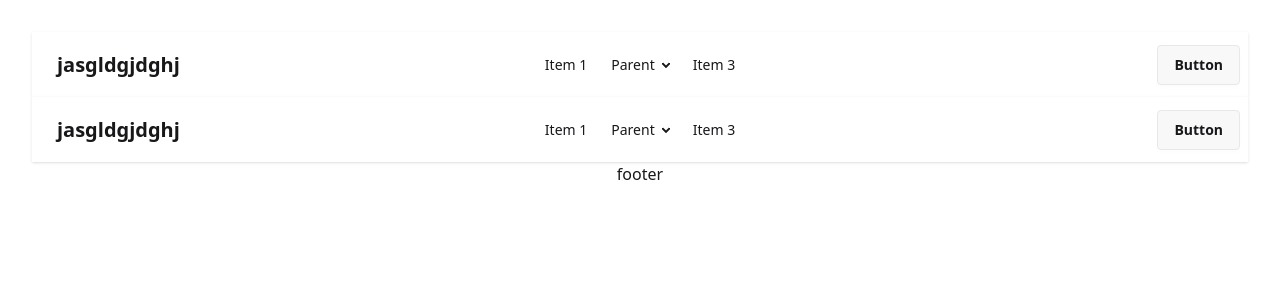
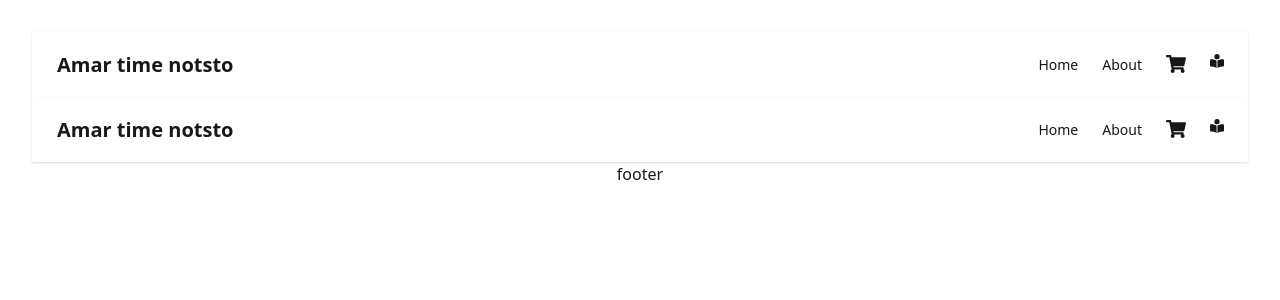
Before and after one commit to abdulalim1010/conseptual-repo, a React (Vite) app: page /navbar in a window 1280 px wide. Shown: the top 300 px of the page. Built offline with nearby package versions, Linux system fonts and the light colour scheme.

Commit message:
again add navbar

```diff
--- a/package.json
+++ b/package.json
@@ -13,6 +13,7 @@
     "@tailwindcss/vite": "^4.1.4",
     "react": "^19.0.0",
     "react-dom": "^19.0.0",
+    "react-icons": "^5.5.0",
     "react-router": "^7.5.1",
     "tailwindcss": "^4.1.4"
   },
--- a/src/Pages/Error.jsx
+++ b/src/Pages/Error.jsx
@@ -1,8 +1,10 @@
 import React from 'react';
+import Navbar from '../components/Navbar/Navbar';
 
 const Error = () => {
   return (
     <div>
+      <Navbar/>
       <h1>error handele</h1>
     </div>
   );
--- a/src/components/Navbar/Navbar.jsx
+++ b/src/components/Navbar/Navbar.jsx
@@ -1,49 +1,51 @@
 import React from 'react';
-import { Link } from 'react-router';
+import { Link, NavLink } from 'react-router';
+import { FaShoppingCart } from "react-icons/fa";
+import { FaBookOpenReader } from "react-icons/fa6";
+
+
 
 const Navbar = () => {
   return (
-   <div className="navbar bg-base-100 shadow-sm">
+    <div className="navbar bg-base-100 shadow-sm">
   <div className="navbar-start">
     <div className="dropdown">
-      <div tabIndex={0} role="button" className="btn btn-ghost lg:hidden">
+      <div tabIndex={0} role="button" className="btn cursor-pointer mr-2 lg:hidden">
         <svg xmlns="http://www.w3.org/2000/svg" className="h-5 w-5" fill="none" viewBox="0 0 24 24" stroke="currentColor"> <path strokeLinecap="round" strokeLinejoin="round" strokeWidth="2" d="M4 6h16M4 12h8m-8 6h16" /> </svg>
       </div>
       <ul
         tabIndex={0}
         className="menu menu-sm dropdown-content bg-base-100 rounded-box z-1 mt-3 w-52 p-2 shadow">
-        <li><a>Item 1</a></li>
+        <li><Link>Home</Link></li>
         <li>
-          <a>Parent</a>
-          <ul className="p-2">
-            <li><a>Submenu 1</a></li>
-            <li><a>Submenu 2</a></li>
-          </ul>
-        </li>
+          <Link>About</Link>
+
+            </li>
+            <li>
+
+            </li>
         <li><a>Item 3</a></li>
       </ul>
     </div>
-    <Link to='/' className="btn btn-ghost text-xl">jasgldgjdghj</Link>
+    <Link to='/' className="btn btn-ghost text-xl">Amar time notsto</Link>
   </div>
   <div className="navbar-center hidden lg:flex">
-    <ul className="menu menu-horizontal  px-1">
-      <li><a>Item 1</a></li>
+
+  </div>
+      <div className="navbar-end  hidden lg:flex">
+        <ul className="menu menu-horizontal px-1">
+      <li><NavLink className={({isActive})=>(isActive?'text-white bg-amber-800':'')} to='/'>Home</NavLink></li>
       <li>
-        <details>
-          <summary>Parent</summary>
-          <ul className="p-2">
-            <li><a>Submenu 1</a></li>
-            <li><a>Submenu 2</a></li>
-          </ul>
-        </details>
+       <NavLink className={({isActive})=>(isActive?'text-white bg-yellow-300':'')} to='/about'>About</NavLink>
       </li>
-      <li><a>Item 3</a></li>
+      <li><NavLink className={({isActive})=>(isActive?'text-white bg-blue-600':'')} to='/cart'><FaShoppingCart size={20} />
+</NavLink></li>
+      <li><NavLink className={({isActive})=>(isActive?'text-white bg-green-500':'')} to='/favorite'><FaBookOpenReader /> </NavLink></li>
     </ul>
-  </div>
-  <div className="navbar-end lg:flex">
-    <a className="btn">Button</a>
+
   </div>
 </div>
+
   );
 };
 
```
Also changed, not shown: 1 other file (tests, documents, lock files or other folders).
